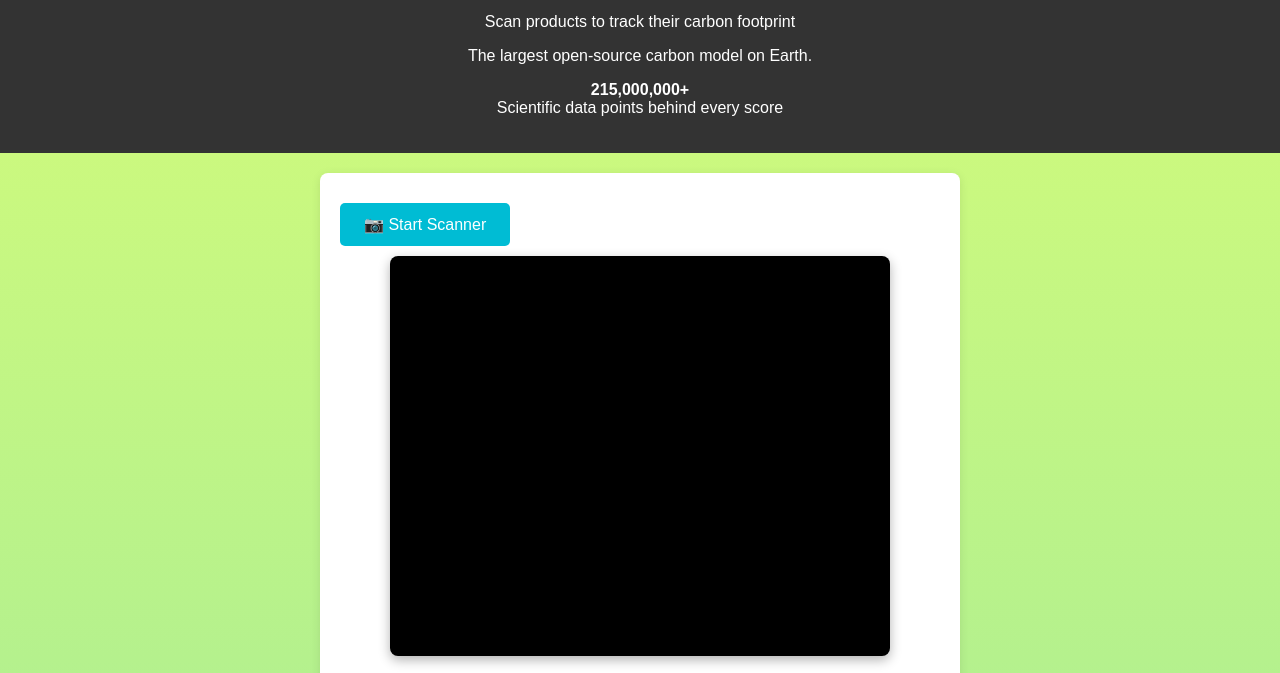
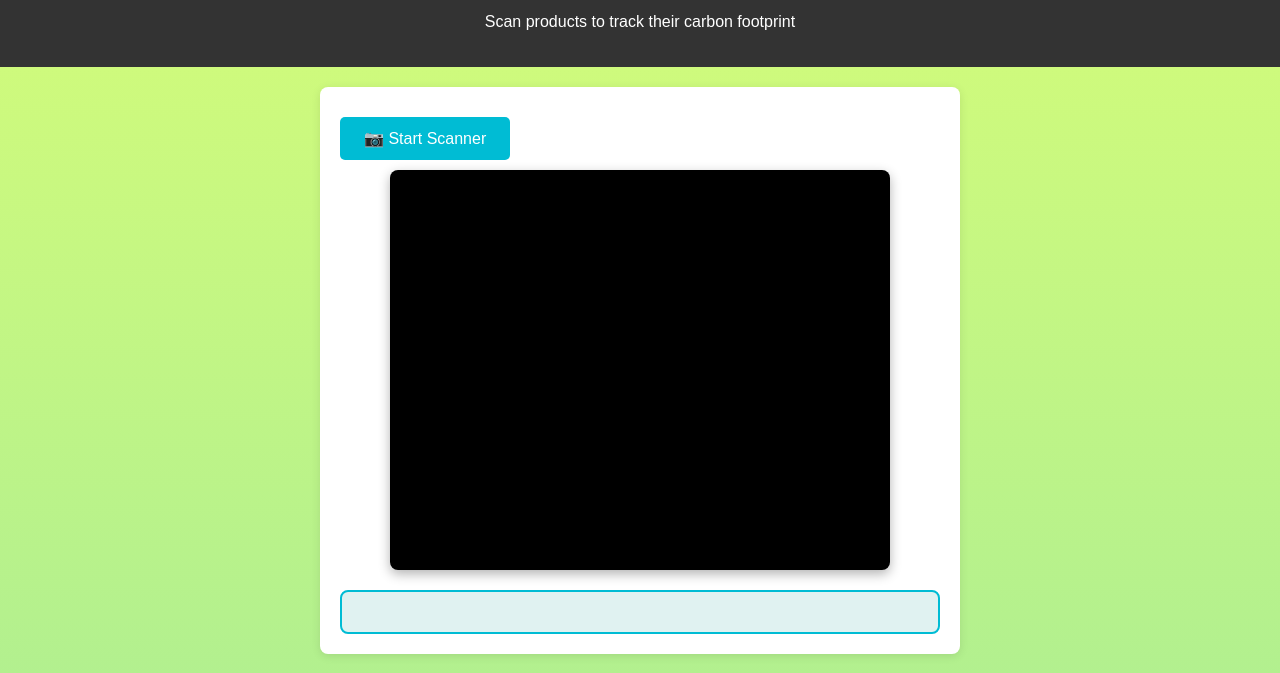
Before and after one commit to alexajunior/CarbonSight, a website: page index.html in a window 1280 px wide. Shown: the part 61-734 px from the top of the page. Drawn offline with Linux system fonts and the light colour scheme.

Commit message:
Remove unsupported carbon model claims

```diff
--- a/index.html
+++ b/index.html
@@ -34,8 +34,6 @@
   <header>
     <h1>🌍 CarbonSight</h1>
     <p>Scan products to track their carbon footprint</p>
-    <p>The largest open-source carbon model on Earth.</p>
-    <p><strong>215,000,000+</strong><br/>Scientific data points behind every score</p>
   </header>
   <div class="container">
     <button onclick="startScanner()">📷 Start Scanner</button>
```
